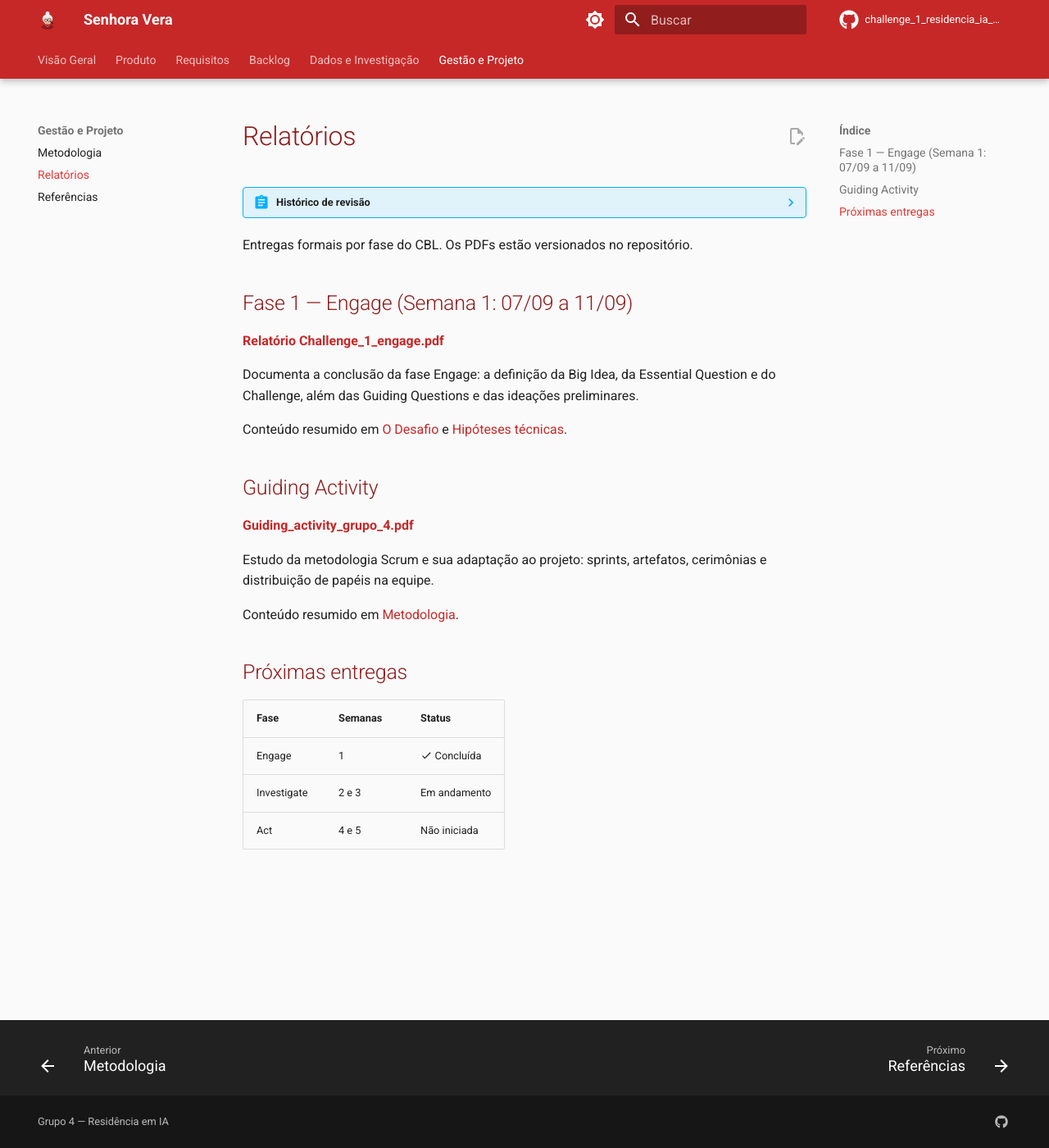
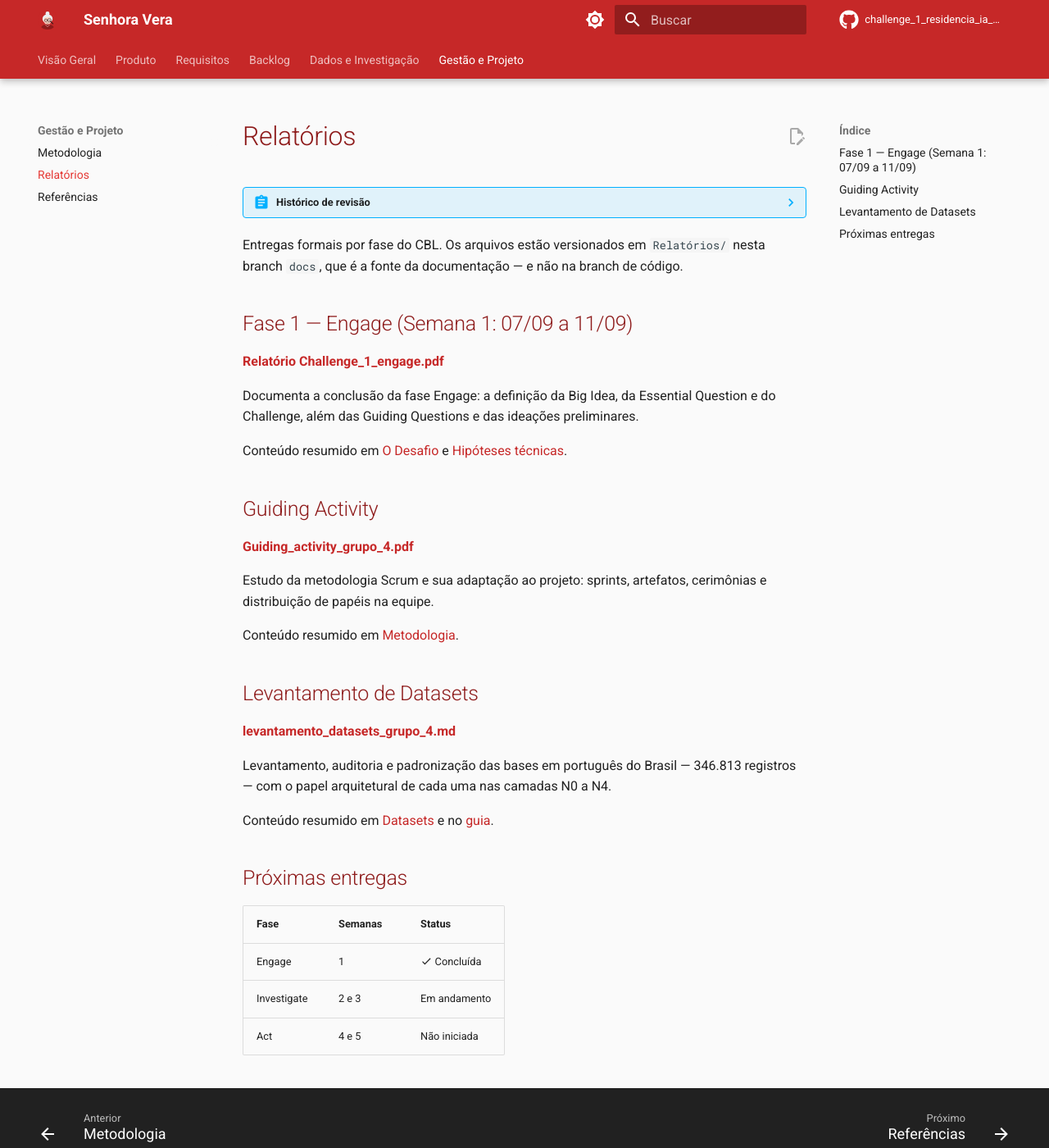
Before and after one commit to Challenge-1-Grupo-04-Residencia/challenge_1_residencia_ia_grupo_4, an MkDocs documentation site: the page built from docs/relatorios.md, in a window 1280 px wide and 1400 px high. Shown: the whole window at 82% size. Built offline with MkDocs 1.6.1 and Material for MkDocs 9.7.7, drawn with Linux system fonts in a browser that asks for light colours; comment, search, counter and statistics services are not loaded.

Commit message:
docs: recebe o levantamento de datasets e ancora os anexos nesta branch
Segunda parte da mesma reorganizacao do PR #48: os anexos da documentacao passam a
ter esta branch como casa canonica.

## Por que

`Referencias_bibliograficas/` e `Relatorios/` estavam **triplicados** em
`development`, `docs` e `main`. Sao anexos citados por paginas desta branch
(`referencias.md` e `relatorios.md`), nao artefatos de codigo, entao o lugar deles
e aqui, ao lado das paginas que os citam.

Os 4 PDFs sao byte-identicos nas tres branches, mas
`Relatorios/levantamento_datasets_grupo_4.md` so existia na branch de codigo.
Portado aqui, pelo mesmo motivo das descobertas de EDA: o PR #48 remove os
diretorios da `development`, e sem isto o relatorio se perderia.

## Links deixam de apontar para main

`relatorios.md` e `referencias.md` linkavam os anexos em `blob/main/...`. Como o
PR #48 os remove da `development`, a proxima merge para `main` os apagaria de la e
quebraria os links. Agora apontam para `blob/docs/...`, que e onde os arquivos
ficam de fato.

## Levantamento entra na pagina

O relatorio ganhou secao propria em `relatorios.md`, junto das outras entregas
formais do CBL — antes era um arquivo solto que nenhuma pagina citava.

## Caminho do script

`datasets.md` documentava `./scripts/baixar_datasets.sh`. O PR #48 agrupa
notebooks, scripts e datasets em `ml/`, entao o comando passa a ser
`./ml/scripts/baixar_datasets.sh`.

Linha nova no historico de revisao das tres paginas, conforme o DoD.

Co-Authored-By: Claude Opus 5 <noreply@anthropic.com>

```diff
--- a/docs/relatorios.md
+++ b/docs/relatorios.md
@@ -5,12 +5,14 @@
     | Data | Versão | Descrição | Autor |
     | :---: | :---: | --- | --- |
     | 16/09 | 1.0 | Criação da página | Maykon Soares |
+    | 30/09 | 1.1 | Inclusão do levantamento de datasets e links apontando para a branch `docs` | Maykon Soares |
 
-Entregas formais por fase do CBL. Os PDFs estão versionados no repositório.
+Entregas formais por fase do CBL. Os arquivos estão versionados em `Relatórios/` nesta
+branch `docs`, que é a fonte da documentação — e não na branch de código.
 
 ## Fase 1 — Engage (Semana 1: 07/09 a 11/09)
 
-**[Relatório Challenge_1_engage.pdf](https://github.com/iancostag/challenge_1_residencia_ia_grupo_4/blob/main/Relat%C3%B3rios/Relat%C3%B3rio%20Challenge_1_engage.pdf)**
+**[Relatório Challenge_1_engage.pdf](https://github.com/iancostag/challenge_1_residencia_ia_grupo_4/blob/docs/Relat%C3%B3rios/Relat%C3%B3rio%20Challenge_1_engage.pdf)**
 
 Documenta a conclusão da fase Engage: a definição da Big Idea, da Essential Question e do
 Challenge, além das Guiding Questions e das ideações preliminares.
@@ -19,12 +21,21 @@ Conteúdo resumido em [O Desafio](desafio.md) e [Hipóteses técnicas](hipoteses
 
 ## Guiding Activity
 
-**[Guiding_activity_grupo_4.pdf](https://github.com/iancostag/challenge_1_residencia_ia_grupo_4/blob/main/Relat%C3%B3rios/Guiding_activity_grupo_4.pdf)**
+**[Guiding_activity_grupo_4.pdf](https://github.com/iancostag/challenge_1_residencia_ia_grupo_4/blob/docs/Relat%C3%B3rios/Guiding_activity_grupo_4.pdf)**
 
 Estudo da metodologia Scrum e sua adaptação ao projeto: sprints, artefatos, cerimônias e
 distribuição de papéis na equipe.
 
 Conteúdo resumido em [Metodologia](metodologia.md).
+
+## Levantamento de Datasets
+
+**[levantamento_datasets_grupo_4.md](https://github.com/iancostag/challenge_1_residencia_ia_grupo_4/blob/docs/Relat%C3%B3rios/levantamento_datasets_grupo_4.md)**
+
+Levantamento, auditoria e padronização das bases em português do Brasil — 346.813
+registros — com o papel arquitetural de cada uma nas camadas N0 a N4.
+
+Conteúdo resumido em [Datasets](datasets.md) e no [guia](datasets-guia.md).
 
 ## Próximas entregas
 
```
Also changed, not shown: Relatórios/levantamento_datasets_grupo_4.md (added, +81 -0 lines), docs/datasets.md (+5 -4 lines), docs/referencias.md (+5 -3 lines).
